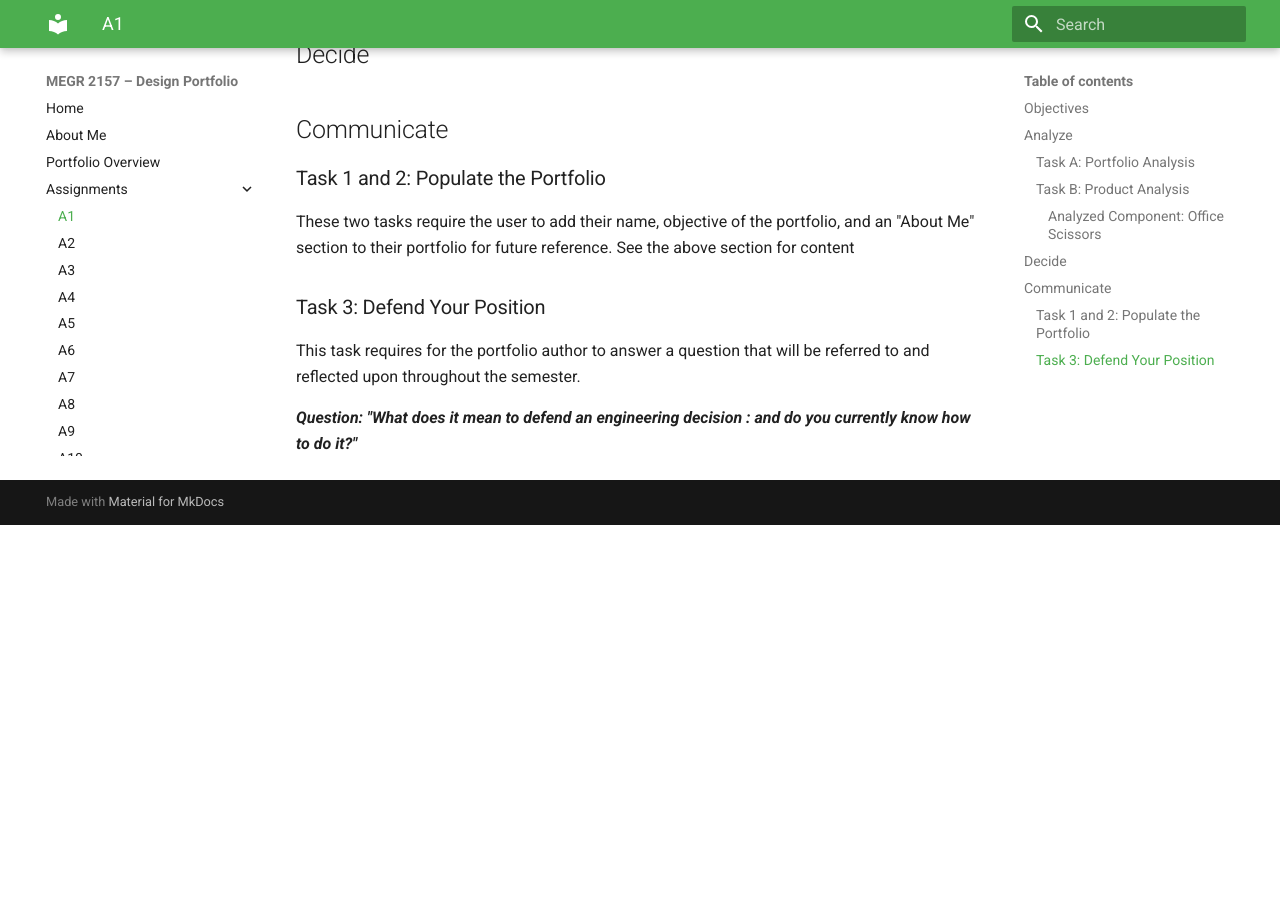
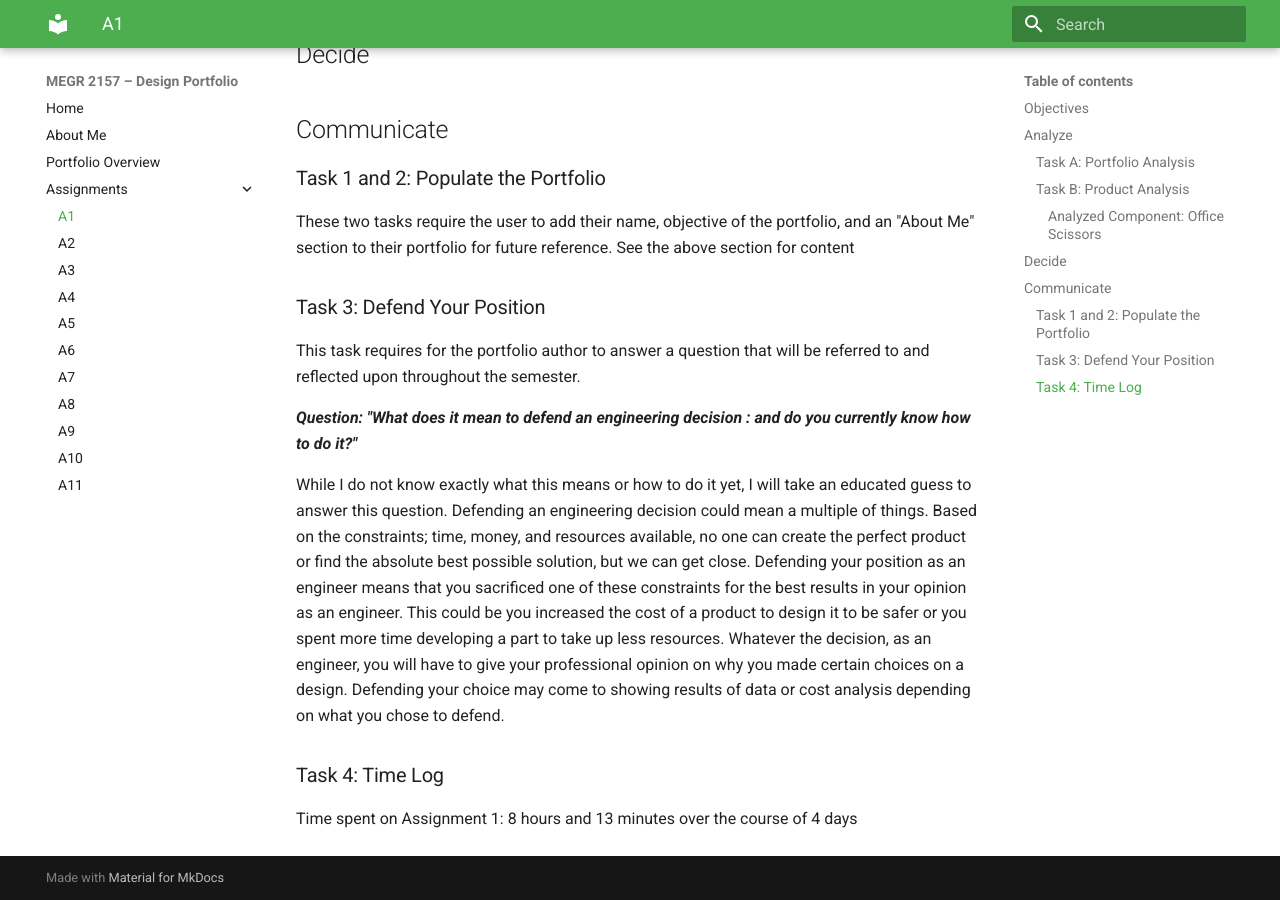
Before and after one commit to murondj/megr2156-design-portfolio, an MkDocs documentation site: the page built from docs/assignments/A01/index.md, in a window 1280 px wide and 900 px high, scrolled down 3632 px. Built offline with MkDocs 1.6.1 and Material for MkDocs 9.7.7, drawn with Linux system fonts in a browser that asks for light colours; before the commit the page ends 4157 px from its top, so only the background shows below that; some of the changed text lies outside the part shown.

Commit message:
Update index.md

```diff
--- a/docs/assignments/A01/index.md
+++ b/docs/assignments/A01/index.md
@@ -49,7 +49,7 @@ As stated earlier, the function of scissors relies on mechanical leverage and sh
 For scissors that use Mechanical Leverage, the calculated leverage is equal to ***Lin/Lout***. In the case of scissors, the variable of ***Lin*** is the distance between the force applied from the users fingers to the pivot, or fulcrum point on the scissors. The variable ***Lout*** is the distance from the fulcrum to the point of the blade. This calculation gives you a factor of how much the force is multiplied by.
 
 **Shear Force**
-Scissors use shear force to cleave objects apart. This force can be calculated as Tau = F/A. Tau is the shear force, F is the force applied to the blades of the scissors, and A is the cross-sectional area where the blades meet the cutting object. Since the blade's cross-sectional area is very small, this allows the shear force to become very large.
+Scissors use shear force to cleave objects apart. This force can be calculated as ***Tau = F/A***. Tau is the shear force, ***F*** is the force applied to the blades of the scissors, and ***A*** is the cross-sectional area where the blades meet the cutting object. Since the blade's cross-sectional area is very small, this allows the shear force to become very large.
 
 **FISKARS H-1000 Office Scissors**
 
@@ -78,3 +78,9 @@ These two tasks require the user to add their name, objective of the portfolio,
 This task requires for the portfolio author to answer a question that will be referred to and reflected upon throughout the semester.
 
 ***Question: "What does it mean to defend an engineering decision : and do you currently know how to do it?"***
+
+While I do not know exactly what this means or how to do it yet, I will take an educated guess to answer this question. Defending an engineering decision could mean a multiple of things. Based on the constraints; time,  money,  and resources available, no one can create the perfect product or find the absolute best possible solution, but we can get close. Defending your position as an engineer means that you sacrificed one of these constraints for the best results in your opinion as an engineer. This could be you increased the cost of a product to design it to be safer or you spent more time developing a part to take up less resources. Whatever the decision, as an engineer, you will have to give your professional opinion on why you made certain choices on a design. Defending your choice may come to showing results of data or cost analysis depending on what you chose to defend.
+
+### Task 4: Time Log
+
+Time spent on Assignment 1: 8 hours and 13 minutes over the course of 4 days
```
